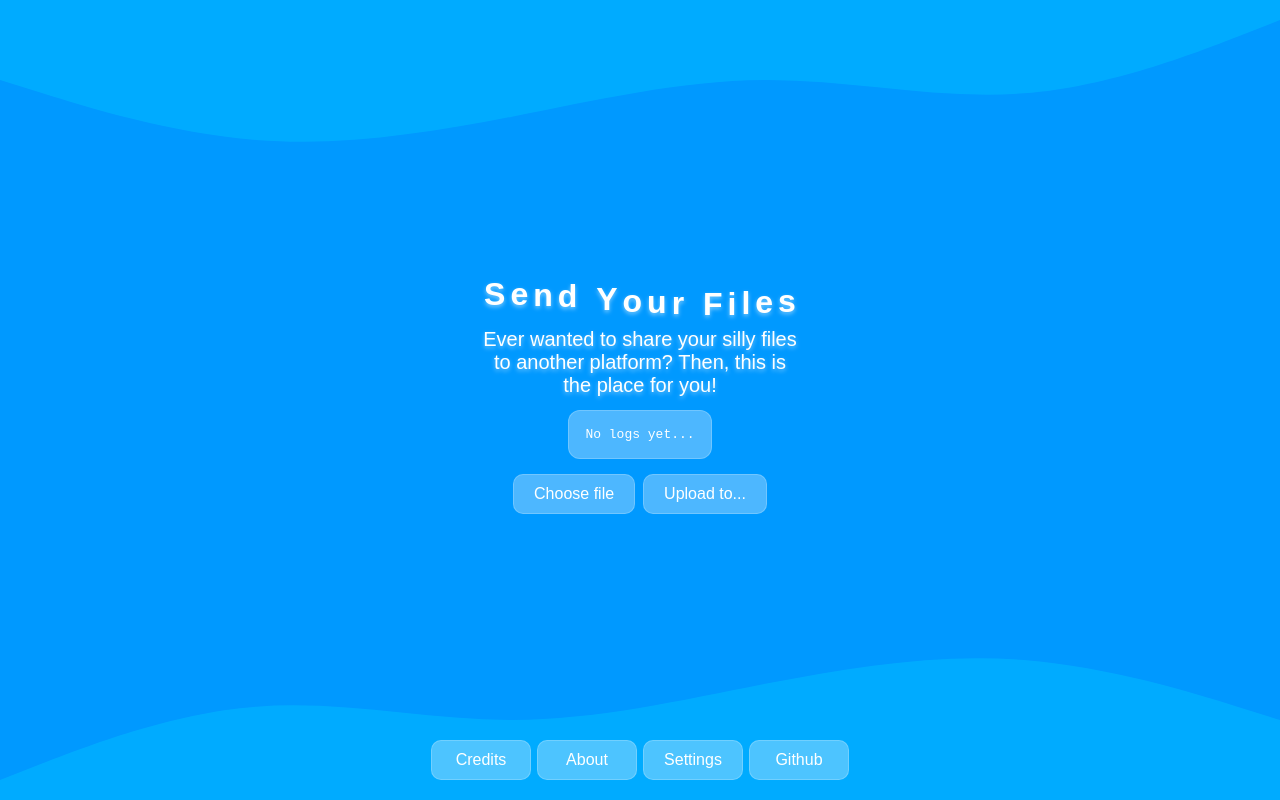
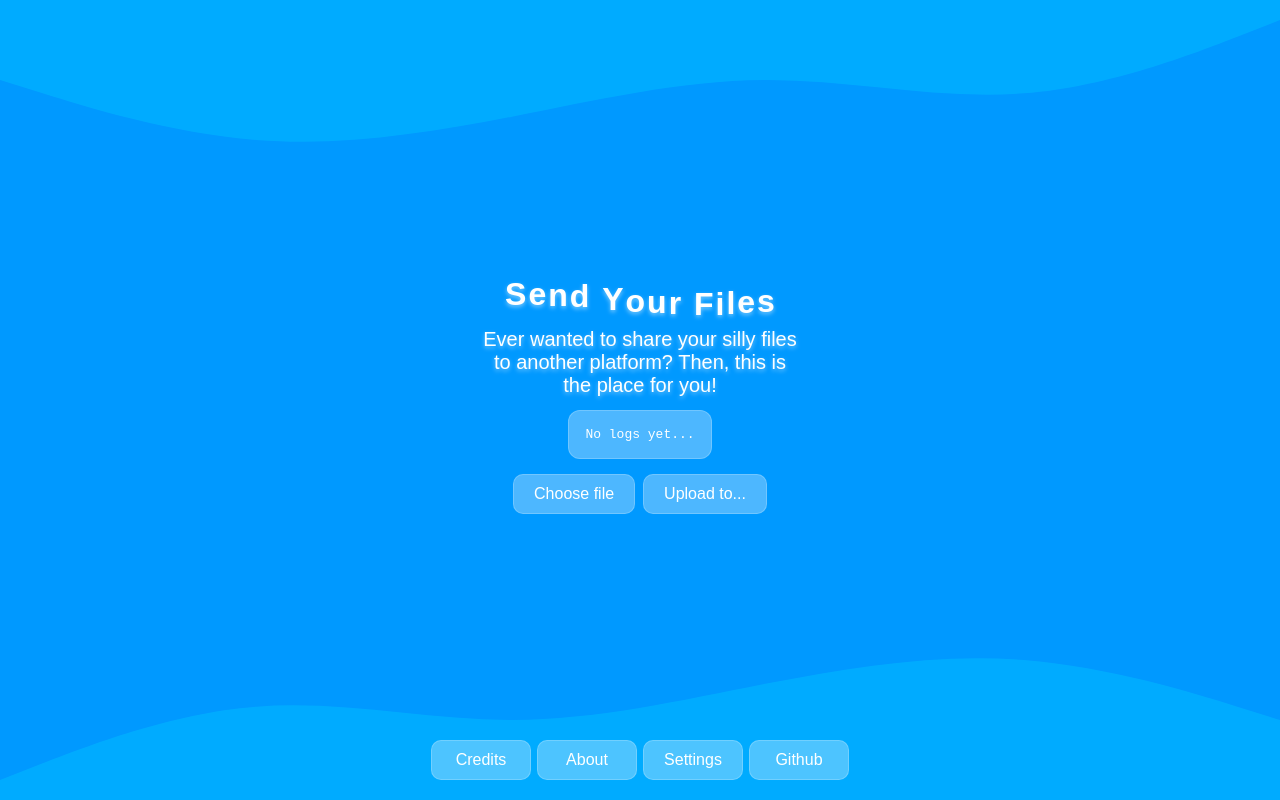
Before and after one commit to PinpointTools/SendYourFiles-RW, a Vue app: page / in a window 1280 px wide. Built offline with nearby package versions, Linux system fonts and the light colour scheme.

Commit message:
Fix spacing issue on title letters

```diff
--- a/src/App.vue
+++ b/src/App.vue
@@ -56,7 +56,7 @@
 
             .heading {
                 display: flex;
-                gap: 5px;
+                gap: 2px;
                 font-size: 2rem;
                 font-weight: bold;
 
```
